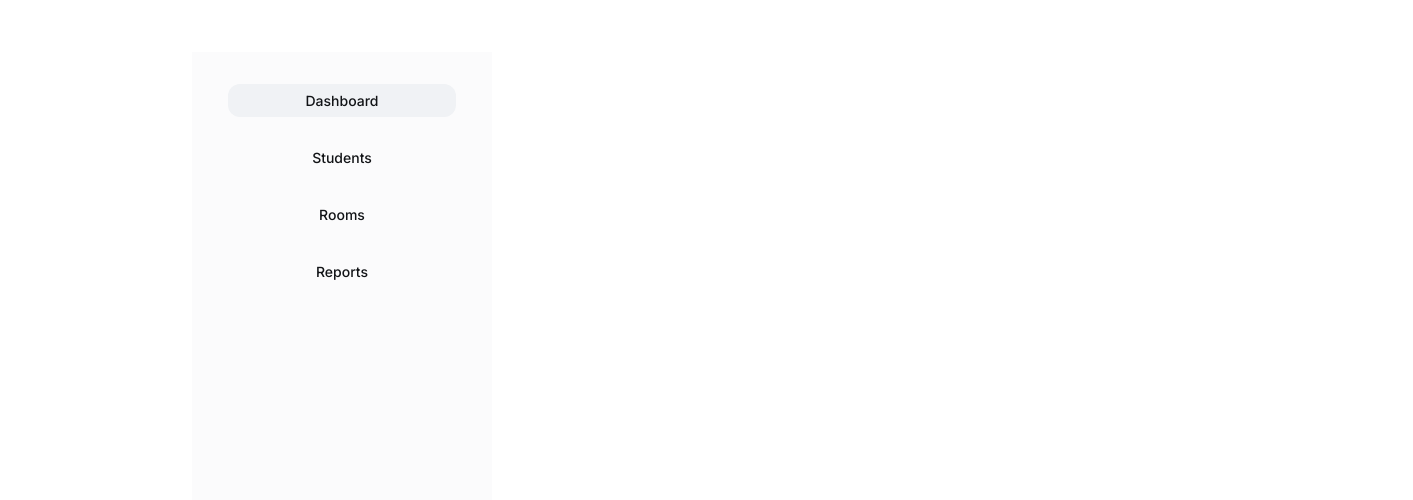
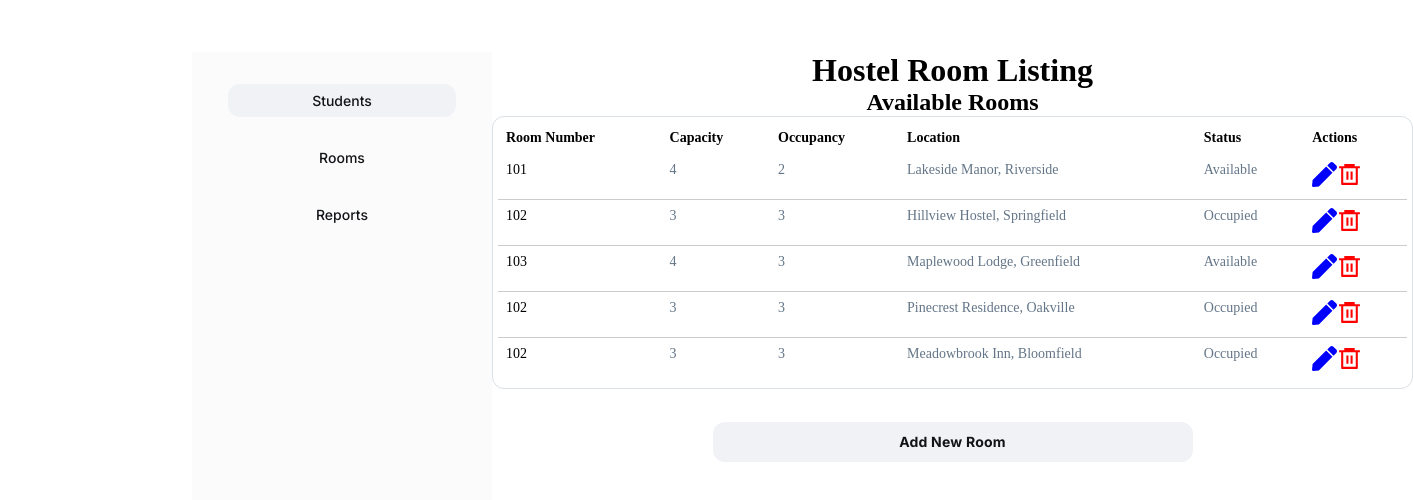
Before and after one commit to ameer017/Hostel_management, a React (Vite) app in the folder frontend/: page /room in a window 1280 px wide. Shown: the top 500 px of the page, 1413 px wide, since content can reach past the window. Built offline with nearby package versions, Linux system fonts and the light colour scheme; the HTML template or start-up script is replaced by a standard one.

Commit message:
room_list_added

```diff
--- a/frontend/src/App.jsx
+++ b/frontend/src/App.jsx
@@ -10,7 +10,7 @@ import Loader from "./Component/Loader/Loader";
 import AdminPreview from "./Component/AdminPreview/AdminPreview";
 import StudentDashboard from "./Component/Dashboard/StudentDashboard";
 import Login from "./Component/Register/Login";
-import Room from "./Component/Room/Room";
+import Room from "./Component/Dashboard/Room";
 
 function App() {
   const [loading, setLoading] = useState(true);
--- a/frontend/src/Component/Dashboard/Dashboard.css
+++ b/frontend/src/Component/Dashboard/Dashboard.css
@@ -111,3 +111,21 @@
 tbody > tr:hover {
   cursor: pointer;
 }
+
+.right button {
+  margin-top: 1.2em;
+  width: 480px;
+  height: 40px;
+  padding: 0px 16px;
+  color: #121417;
+  font-family: Inter;
+  font-size: 14px;
+  font-weight: 700;
+  line-height: 21px;
+  letter-spacing: 0.21px;
+}
+
+
+._noBg {
+  background: transparent;
+}
--- /dev/null
+++ b/frontend/src/Component/Dashboard/RommTable.jsx
@@ -0,0 +1,52 @@
+import React from "react";
+import "./Dashboard.css";
+import { RiDeleteBin6Line, RiFilePaperLine } from "react-icons/ri";
+import { FaPen } from "react-icons/fa";
+
+const RoomTable = ({ rooms, onAddRoom, onUpdateRoom, onDeleteRoom }) => {
+  return (
+    <div className="room-table-container">
+      <h2>Available Rooms</h2>
+      <div className="table">
+        <table className="table_wrapper">
+          <thead className="table_head">
+            <tr className="table__row">
+              <th className="same_class">Room Number</th>
+              <th className="same_class">Capacity</th>
+              <th className="same_class">Occupancy</th>
+              <th className="same_class">Location</th>
+              <th className="same_class">Status</th>
+              <th className="same_class">Actions</th>
+            </tr>
+          </thead>
+          <tbody className="table__body">
+            {rooms.map((room, index) => (
+              <tr key={index} className="table__row">
+                <td className="same_class">{room.roomNumber}</td>
+                <td className="same_class">{room.capacity}</td>
+                <td className="same_class">{room.occupancy}</td>
+                <td className="same_class">{room.location}</td>
+                <td className="same_class">{room.status}</td>
+                <td className="same_class ">
+                  <button onClick={() => onUpdateRoom(room)} className="_noBg">
+                    <FaPen size={25} color="blue" />
+                  </button>
+                  <button onClick={() => onDeleteRoom(room)} className="_noBg">
+                    <RiDeleteBin6Line size={25} color="red" />
+                  </button>
+                </td>
+              </tr>
+            ))}
+          </tbody>
+        </table>
+      </div>
+      <div className="right">
+        <button onClick={onAddRoom} className="btn-secondary">
+          Add New Room
+        </button>
+      </div>
+    </div>
+  );
+};
+
+export default RoomTable;
--- /dev/null
+++ b/frontend/src/Component/Dashboard/Room.jsx
@@ -0,0 +1,73 @@
+import React from "react";
+import Sidebar from "./Sidebar";
+import RoomTable from "./RommTable";
+
+const rooms = [
+  {
+    roomNumber: "101",
+    capacity: 4,
+    occupancy: 2,
+    status: "Available",
+    location: "Lakeside Manor, Riverside",
+  },
+  {
+    roomNumber: "102",
+    capacity: 3,
+    occupancy: 3,
+    status: "Occupied",
+    location: "Hillview Hostel, Springfield",
+  },
+  {
+    roomNumber: "103",
+    capacity: 4,
+    occupancy: 3,
+    status: "Available",
+    location: "Maplewood Lodge, Greenfield",
+  },
+  {
+    roomNumber: "102",
+    capacity: 3,
+    occupancy: 3,
+    status: "Occupied",
+    location: "Pinecrest Residence, Oakville",
+  },
+  {
+    roomNumber: "102",
+    capacity: 3,
+    occupancy: 3,
+    status: "Occupied",
+    location: "Meadowbrook Inn, Bloomfield",
+  },
+];
+
+const Room = () => {
+  const handleAddRoom = () => {
+    // Implement logic to add a new room
+  };
+
+  const handleUpdateRoom = (updatedRoom) => {
+    // Implement logic to update the room
+  };
+
+  const handleDeleteRoom = (roomToDelete) => {
+    // Implement logic to delete the room
+  };
+
+  return (
+    <div className="container --flex-start">
+      <Sidebar />
+
+      <div>
+        <h1>Hostel Room Listing</h1>
+        <RoomTable
+          rooms={rooms}
+          onAddRoom={handleAddRoom}
+          onUpdateRoom={handleUpdateRoom}
+          onDeleteRoom={handleDeleteRoom}
+        />
+      </div>
+    </div>
+  );
+};
+
+export default Room;
--- a/frontend/src/Component/Dashboard/Sidebar.jsx
+++ b/frontend/src/Component/Dashboard/Sidebar.jsx
@@ -3,7 +3,6 @@ import { Link } from "react-router-dom";
 import "./Dashboard.css";
 
 const dashboardLinks = [
-  { title: "Dashboard", url: "/homedash" },
   { title: "Students", url: "/studentdash" },
   { title: "Rooms", url: "/room" },
   { title: "Reports", url: "/report" },
--- a/frontend/src/Component/Dashboard/StudentDashboard.jsx
+++ b/frontend/src/Component/Dashboard/StudentDashboard.jsx
@@ -1,8 +1,8 @@
 import React, { useState } from "react";
-import { Link } from "react-router-dom";
 import { RiDeleteBin6Line } from "react-icons/ri";
 import "./Dashboard.css";
 import Sidebar from "./Sidebar";
+import { Link } from "react-router-dom";
 
 const studentsData = [
   {
@@ -110,6 +110,9 @@ const StudentDashboard = () => {
             </tbody>
           </table>
         </div>
+        <button className="btn-secondary">
+          <Link to="/studentreg">Add a student</Link>
+        </button>
       </div>
     </div>
   );
--- a/frontend/src/Component/Header/Header.jsx
+++ b/frontend/src/Component/Header/Header.jsx
@@ -4,7 +4,7 @@ import { Link } from "react-router-dom";
 
 const items = [
   { title: "Dashboard", url: "/dashboard" },
-  { title: "Students", url: "/students" },
+  { title: "Students", url: "/studentdash" },
   { title: "Rooms", url: "/room" },
 ];
 
@@ -13,7 +13,7 @@ const Header = () => {
     <header>
       <nav className="navigation --flex-between">
         <div className="logo">
-          <Link to="/">
+          <Link to="/homedash">
             <svg
               xmlns="http://www.w3.org/2000/svg"
               width="14"
--- a/frontend/src/Component/Room/Room.jsx
+++ /dev/null
@@ -1,12 +0,0 @@
-import React from "react";
-import Sidebar from "../Dashboard/Sidebar";
-
-const Room = () => {
-  return (
-    <div className="container --flex-start">
-      <Sidebar />
-    </div>
-  );
-};
-
-export default Room;
--- a/frontend/src/index.css
+++ b/frontend/src/index.css
@@ -66,7 +66,7 @@ img {
 
 .btn-secondary {
   border-radius: 12px;
-  background: #1a80e5;
+  background: var(--secondary-btn-bg);
   padding: var(--primary-btn-padding);
   color: var(--main-bg);
   font-family: var(--font-family);
@@ -75,7 +75,7 @@ img {
   font-weight: var(--font-weight);
   line-height: 21px;
   letter-spacing: 0.21px;
-  width: 84px;
+  /* width: 84px; */
   height: 40px;
 }
 
```
